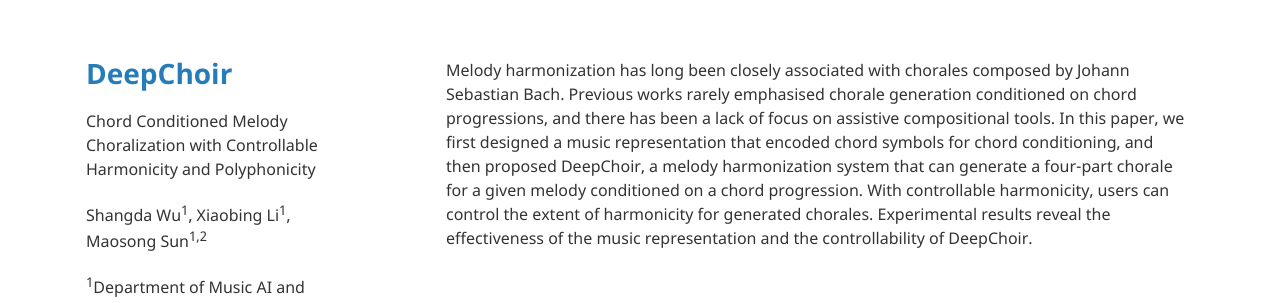
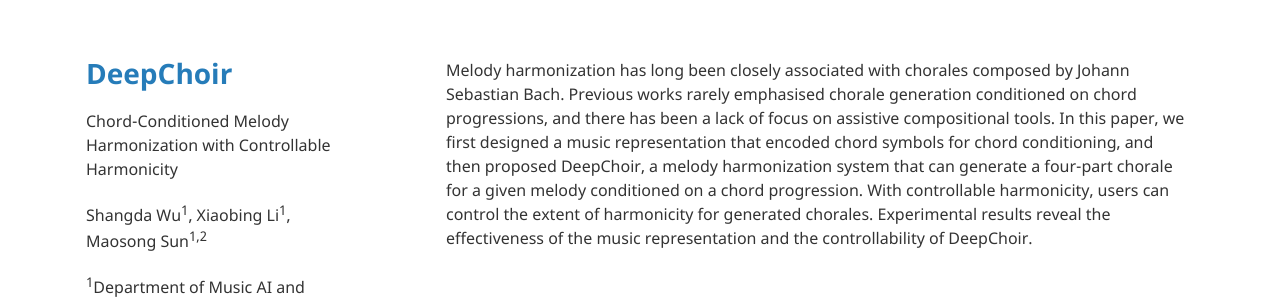
Before and after one commit to sander-wood/deepchoir, a Jekyll site: the page built from index.md, in a window 1280 px wide. Shown: the top 303 px of the page. Built offline with Jekyll 4.4.1, drawn with Linux system fonts in a browser that asks for light colours; nearby versions of some CDN libraries.

Commit message:
Update _config.yml

```diff
--- a/_config.yml
+++ b/_config.yml
@@ -1,4 +1,4 @@
 theme: jekyll-theme-minimal
 title: DeepChoir
-description: Chord Conditioned Melody Choralization with Controllable Harmonicity and Polyphonicity
+description: Chord-Conditioned Melody Harmonization with Controllable Harmonicity
 markdown: kramdown
```
